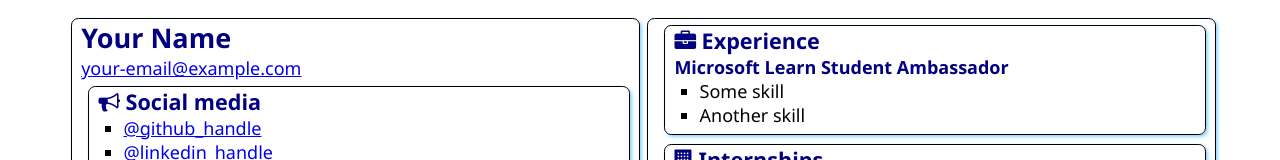
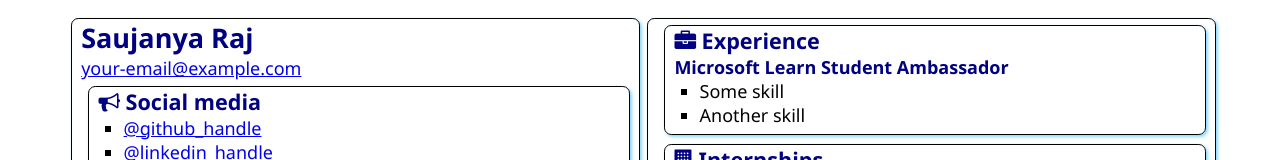
Before and after one commit to saujanyaraj07/SATechnicalOnboarding, a plain HTML site: page src/index.html in a window 1280 px wide. Shown: the top 160 px of the page. Drawn offline with Linux system fonts and the light colour scheme.

Commit message:
Added My Name

```diff
--- a/src/index.html
+++ b/src/index.html
@@ -12,7 +12,7 @@
 <body>
     <main>
         <article class="box">
-            <h1>Your Name</h1>
+            <h1>Saujanya Raj</h1>
             <div><a href="mailto:your.email@example.com">your-email@example.com</a></div>
 
             <section class="box">
```
